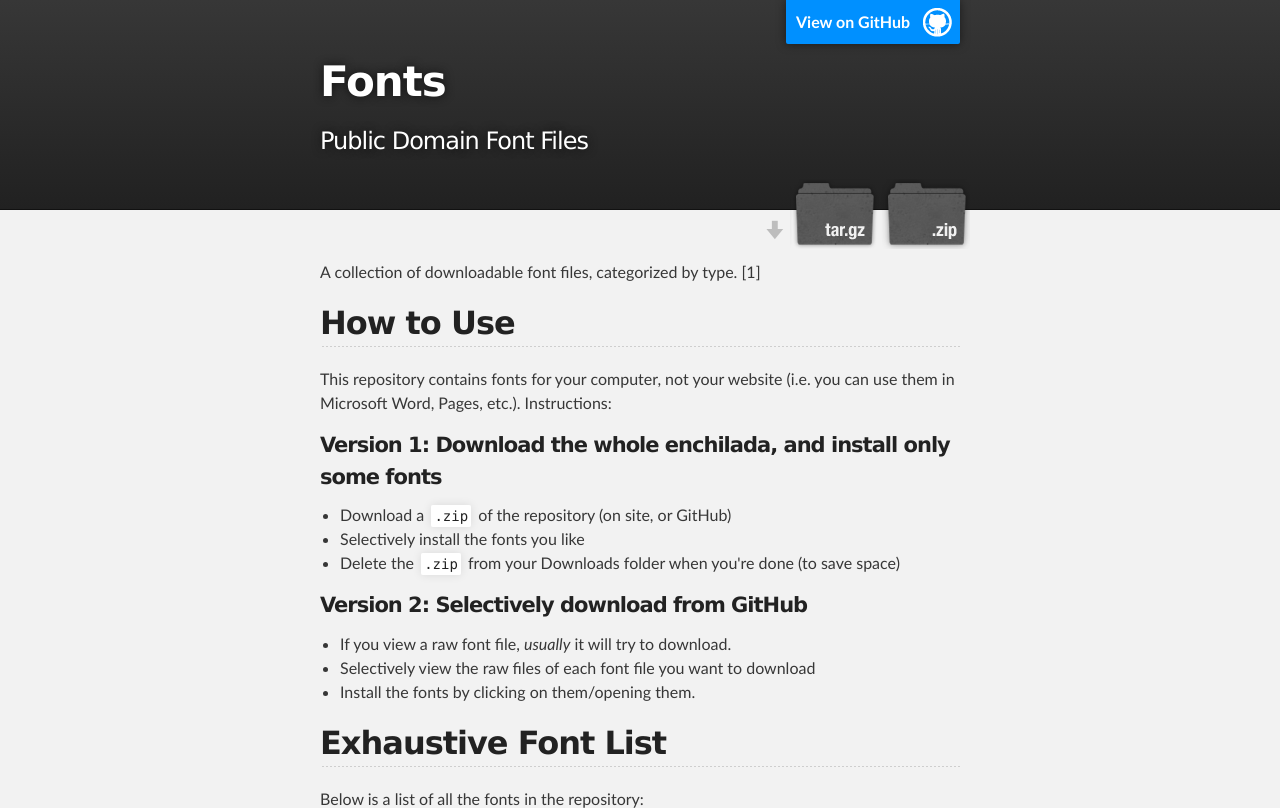
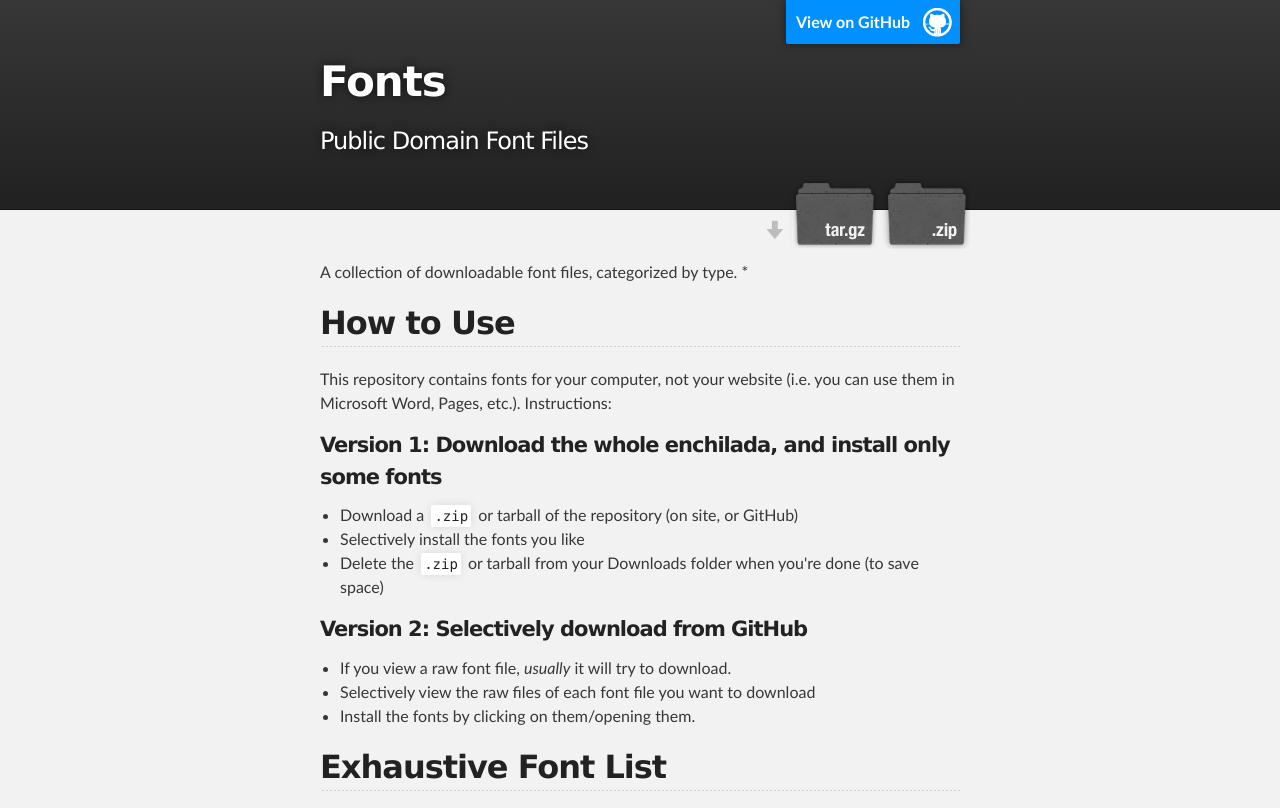
Before and after one commit to stingclaw/Fonts, a plain HTML site: page index.html in a window 1280 px wide. Shown: the top 808 px of the page. Drawn offline with Linux system fonts and the light colour scheme.

```diff
--- a/index.html
+++ b/index.html
@@ -31,7 +31,7 @@
     <!-- MAIN CONTENT -->
     <div id="main_content_wrap" class="outer">
       <section id="main_content" class="inner">
-        <p>A collection of downloadable font files, categorized by type. [1]</p>
+        <p>A collection of downloadable font files, categorized by type. *</p>
 
 <h2>
 <a id="how-to-use" class="anchor" href="#how-to-use" aria-hidden="true"><span class="octicon octicon-link"></span></a>How to Use</h2>
@@ -42,9 +42,9 @@
 <a id="version-1-download-the-whole-enchilada-and-install-only-some-fonts" class="anchor" href="#version-1-download-the-whole-enchilada-and-install-only-some-fonts" aria-hidden="true"><span class="octicon octicon-link"></span></a>Version 1: Download the whole enchilada, and install only some fonts</h4>
 
 <ul>
-<li>Download a <code>.zip</code> of the repository (on site, or GitHub)</li>
+<li>Download a <code>.zip</code> or tarball of the repository (on site, or GitHub)</li>
 <li>Selectively install the fonts you like</li>
-<li>Delete the <code>.zip</code> from your Downloads folder when you're done (to save space)</li>
+<li>Delete the <code>.zip</code> or tarball from your Downloads folder when you're done (to save space)</li>
 </ul>
 
 <h4>
@@ -109,7 +109,7 @@
 
 <hr>
 
-<p>[1] This could be interpreted as a pun, considering the two definitions of the word <em>type</em>.</p>
+<p>* This could be interpreted as a pun, considering the two definitions of the word <em>type</em>.</p>
       </section>
     </div>
 
```
Also changed, not shown: params.json (+1 -1 lines).
